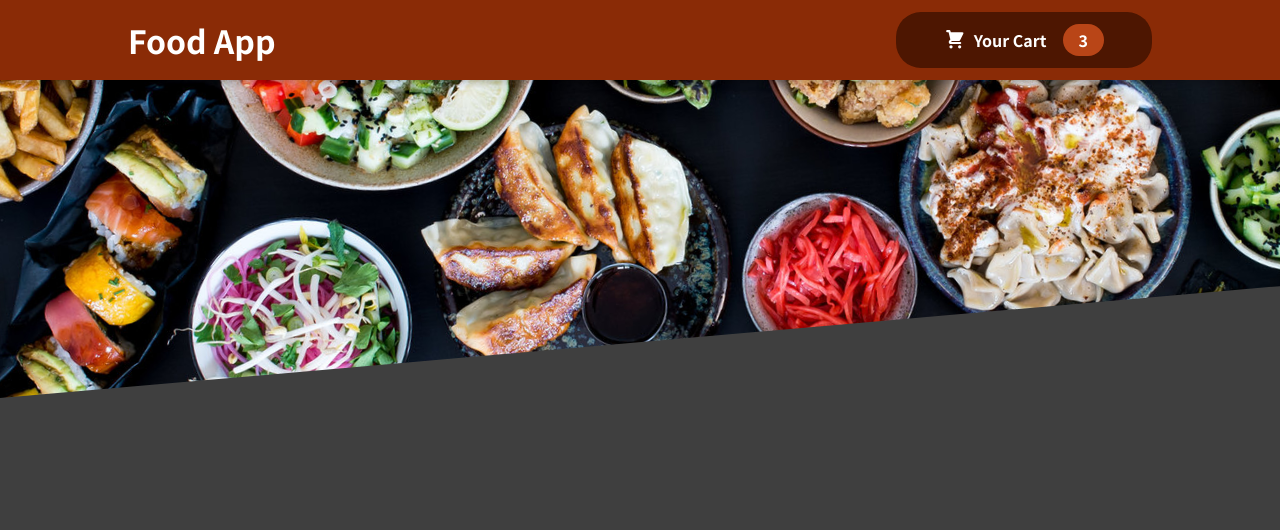
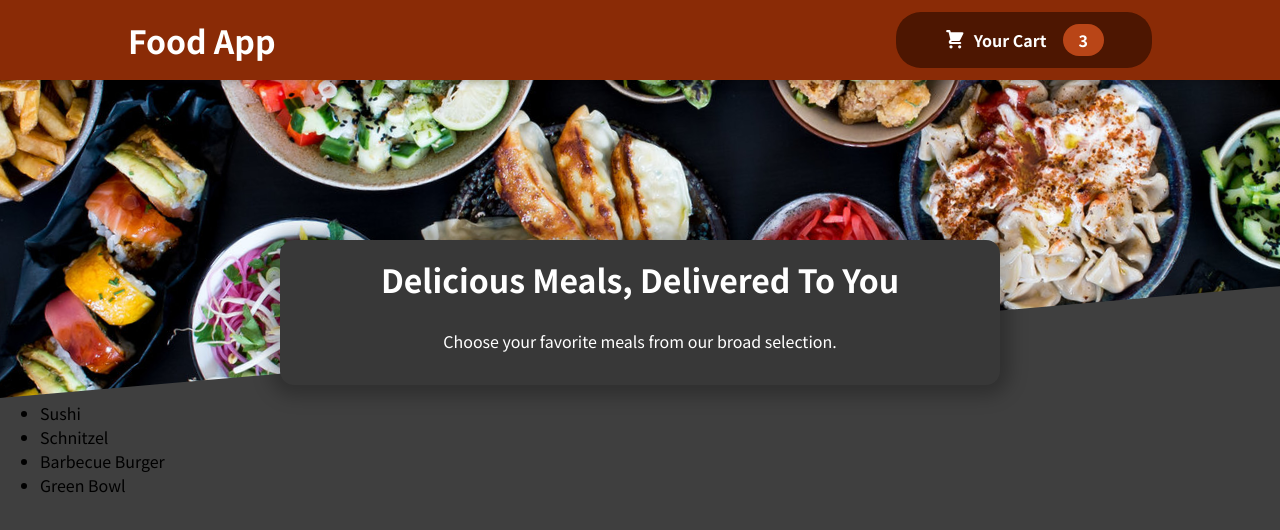
Before and after one commit to Carowet/react-food-order-app, a React (Create React App) app: page / in a window 1280 px wide. Shown: the top 530 px of the page. Built offline with nearby package versions, Linux system fonts and the light colour scheme.

Commit message:
updating App with the meal component

```diff
--- a/src/App.js
+++ b/src/App.js
@@ -1,10 +1,15 @@
 import React, { Fragment } from 'react';
-import Header from './components/Layout/Header'
+
+import Header from "./components/Layout/Header";
+import Meals from "./components/Meals/Meals";
 
 function App() {
   return (
     <Fragment>
       <Header />
+      <main>
+        <Meals />
+      </main>
     </Fragment>
   );
 }
```
